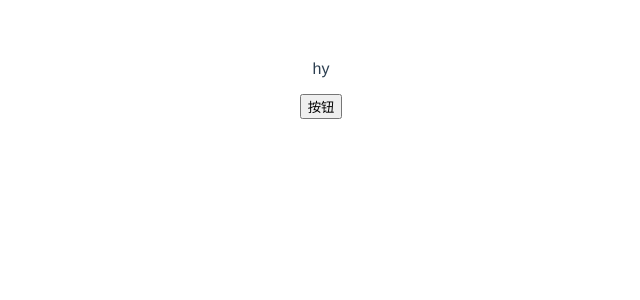
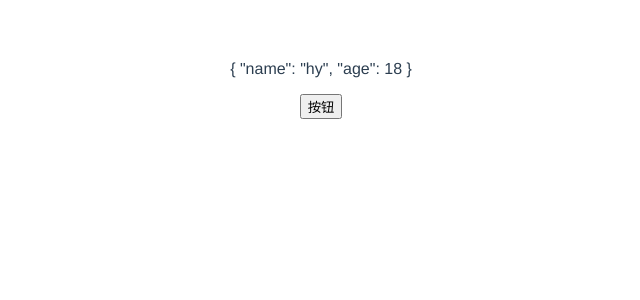
Before and after one commit to Basilosauridae/vue3.x, a Vue app: page / in a window 1280 px wide. Shown: the top 300 px of the page, without its empty margins (319-959 px from the left). Built offline with nearby package versions, Linux system fonts and the light colour scheme.

Commit message:
ref/reactive的优化

```diff
--- a/src/App.vue
+++ b/src/App.vue
@@ -8,7 +8,8 @@
   <!-- <nonrecursion-listening/> -->
   <!-- <toRaw/> -->
   <!-- <markRaw/>-->
-  <toRef/>
+  <!-- <toRef/> -->
+  <toRefs/>
 
 </template>
 
@@ -23,6 +24,7 @@ import NonrecursionListening from './components/07.nonrecursion-listening.vue'
 import ToRaw from './components/08.roRaw.vue'
 import MarkRaw from './components/09.markRaw.vue'
 import ToRef from './components/10.ToRef.vue'
+import ToRefs from './components/11.toRefs.vue'
 
 export default {
   name: 'App',
@@ -36,7 +38,8 @@ export default {
     NonrecursionListening,
     ToRaw,
     MarkRaw,
-    ToRef
+    ToRef,
+    ToRefs
   }
 }
 </script>
--- a/src/components/10.ToRef.vue
+++ b/src/components/10.ToRef.vue
@@ -6,18 +6,21 @@
 </template>
 
 <script>
-import {ref} from 'vue'
+import {ref, toRef} from 'vue'
 export default {
   setup(){
     let obj = {name:'hy'}
     // let state = ref(obj)
-    let state = ref(obj.name)
-    // 利用ref将某一个对象中的属性变成响应式数据 修改响应式数据不会影响到原始数据的,reactive中的对象也一样
+    // let state = ref(obj.name)
+    // 利用ref将某一个对象中的属性变成响应式数据 修改响应式数据不会影响到原始数据的,reactive中的对象也一样,页面更新
+
+    let state = toRef(obj,'name') //将obj对象中的属性name传入 不能写obj.name
+    //利用toRef将某个对象中的属性变成响应式数据，若修改响应式数据 会影响到原始数据 页面不更新
+    console.log( state )
 
     function fn() {
       state.value = 'zs'
-      console.log( obj ) //{name:'hy'}
-      console.log( state ) // RefImpl {_rawValue: "zs", _shallow: false, __v_isRef: true, _value: "zs"}
+      console.log( obj ) //{name:'zs'}
     }
 
     return{state,fn}
@@ -28,3 +31,8 @@ export default {
 <style>
 
 </style>
+// ref(obj.name) => 通过ref和reactive创建响应式数据 相当于复制 修改响应式数据不会影响原始数据 界面更新
+
+// toRef(obj,'name') 相当于引用，修改响应式数据会影响原始数据 界面不更新
+
+// toRef应用场景：让响应式数据和原始数据有关联，且更新响应式数据后不想更新UI
--- /dev/null
+++ b/src/components/11.toRefs.vue
@@ -0,0 +1,49 @@
+<template>
+  <div>
+    <!-- <p>{{name}}-{{age}}</p> -->
+    <p>{{state}}</p>
+    <button @click="fn">按钮</button>
+  </div>
+</template>
+
+<script>
+import {toRef,toRefs} from 'vue'
+export default {
+  name:'ToRefs',
+
+  // 利用toRef将对象中的多个属性变成响应式数据 由于toRef只能传递两个参数 写法麻烦 如下
+  /*setup(){
+    let obj = {name:'hy',age:18}
+    let name = toRef(obj,'name')
+    let age = toRef(obj,'age')
+
+    function fn() {
+      name.value = 'zs'
+      age.value = 17
+      console.log( obj )
+    }
+
+    return{name,age,fn}
+  }*/
+
+  // 直接使用toRefs
+  setup(){
+    let obj = {name:'hy',age:18}
+    let state = toRefs(obj)
+    console.log( state ) //可以打印看一下属性 再在函数中改变响应数据值
+
+    function fn() {
+      state.name.value = 'ls'
+      state.age.value = 17
+      console.log( obj ) //{name:'ls',age:17} 原始数据改变了 页面未更新
+    }
+
+    return{state,fn}
+  }
+
+}
+</script>
+
+<style>
+
+</style>
```
